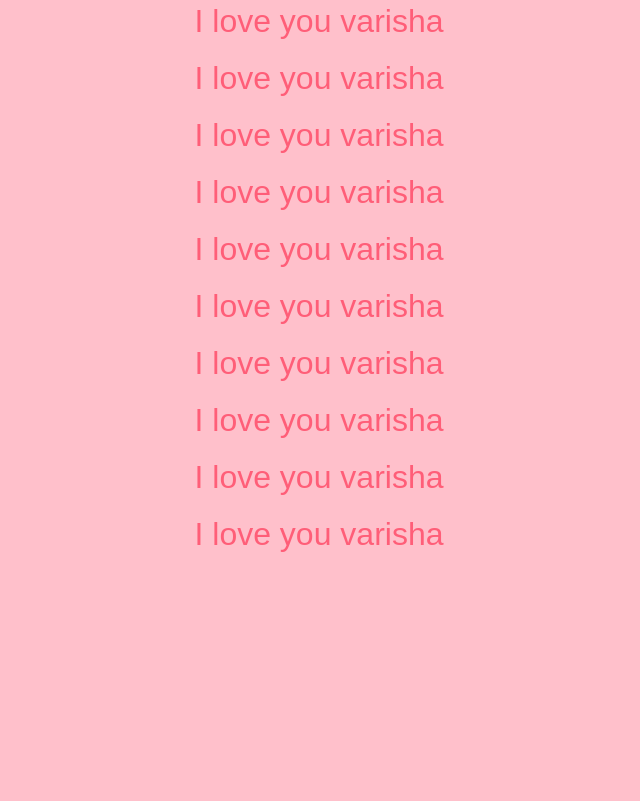
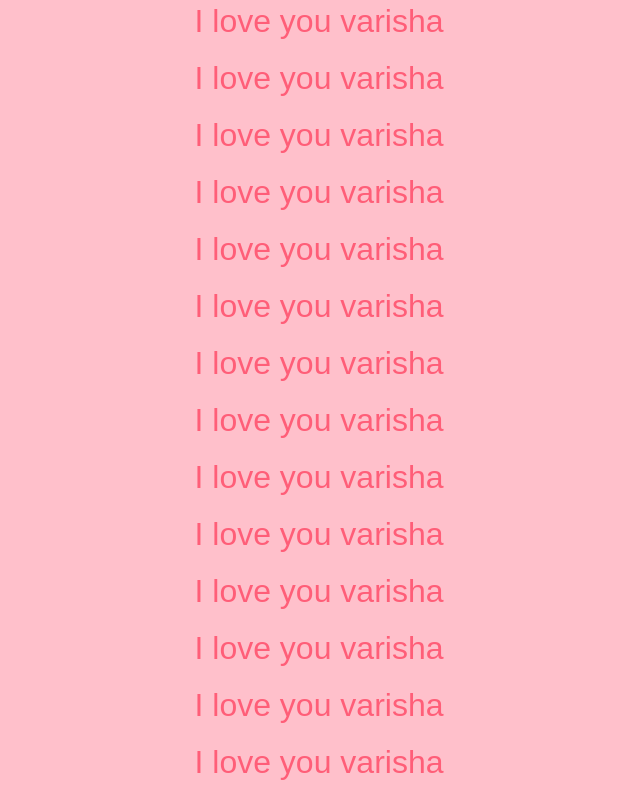
Before and after one commit to Ashazzzzli/I-love-varisha, a plain HTML site: page index.html in a window 1280 px wide. Shown: the part 1080-1881 px from the top of the page, without its empty margins (321-961 px from the left). Before the commit the page ends 1653 px from the top, so only its background shows below. Drawn offline with Linux system fonts and the light colour scheme.

Commit message:
Update index.html
added more ilys

```diff
--- a/index.html
+++ b/index.html
@@ -72,6 +72,10 @@
         <div class="message">I love you varisha</div>
         <div class="message">I love you varisha</div>
         <div class="message">I love you varisha</div>
+        <div class="message">I love you varisha</div>
+        <div class="message">I love you varisha</div>
+        <div class="message">I love you varisha</div>
+        <div class="message">I love you varisha</div>
         <!-- You can add as many messages as you want here! -->
     </div>
 </body>
```
